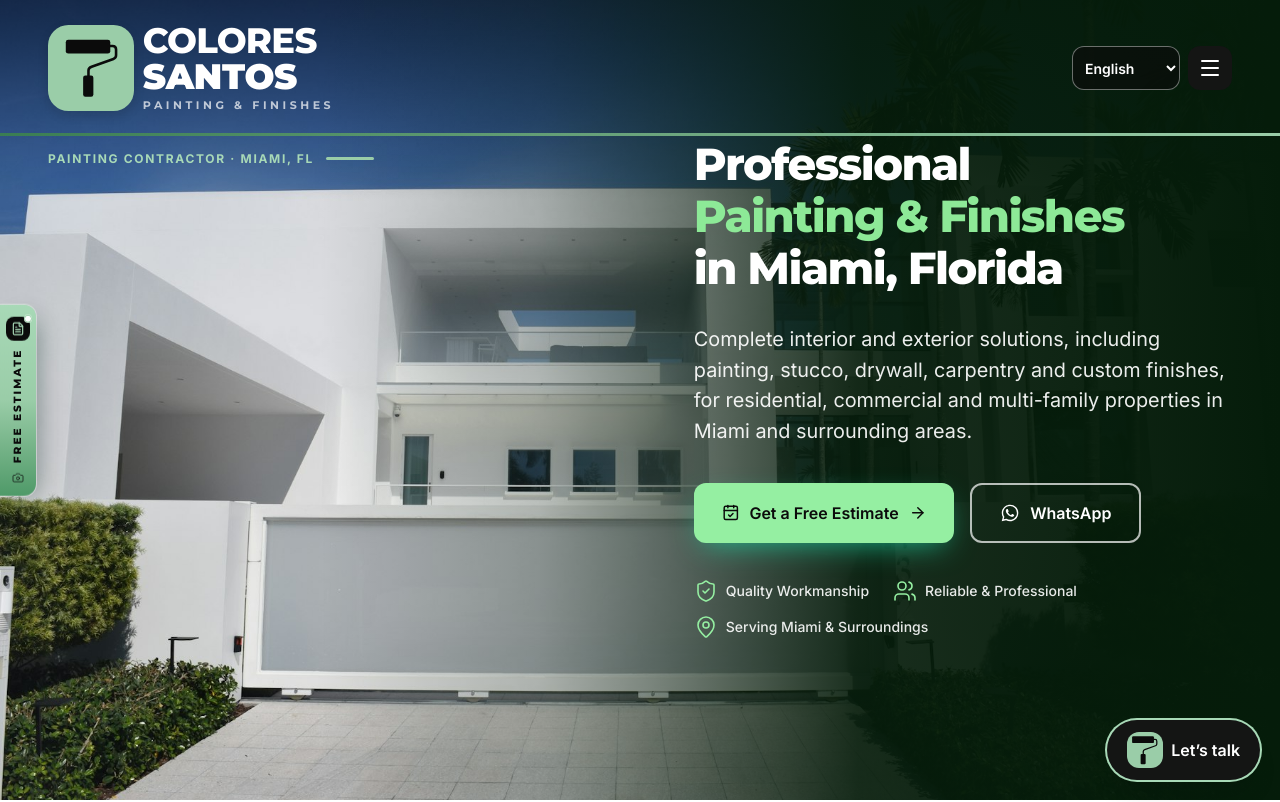
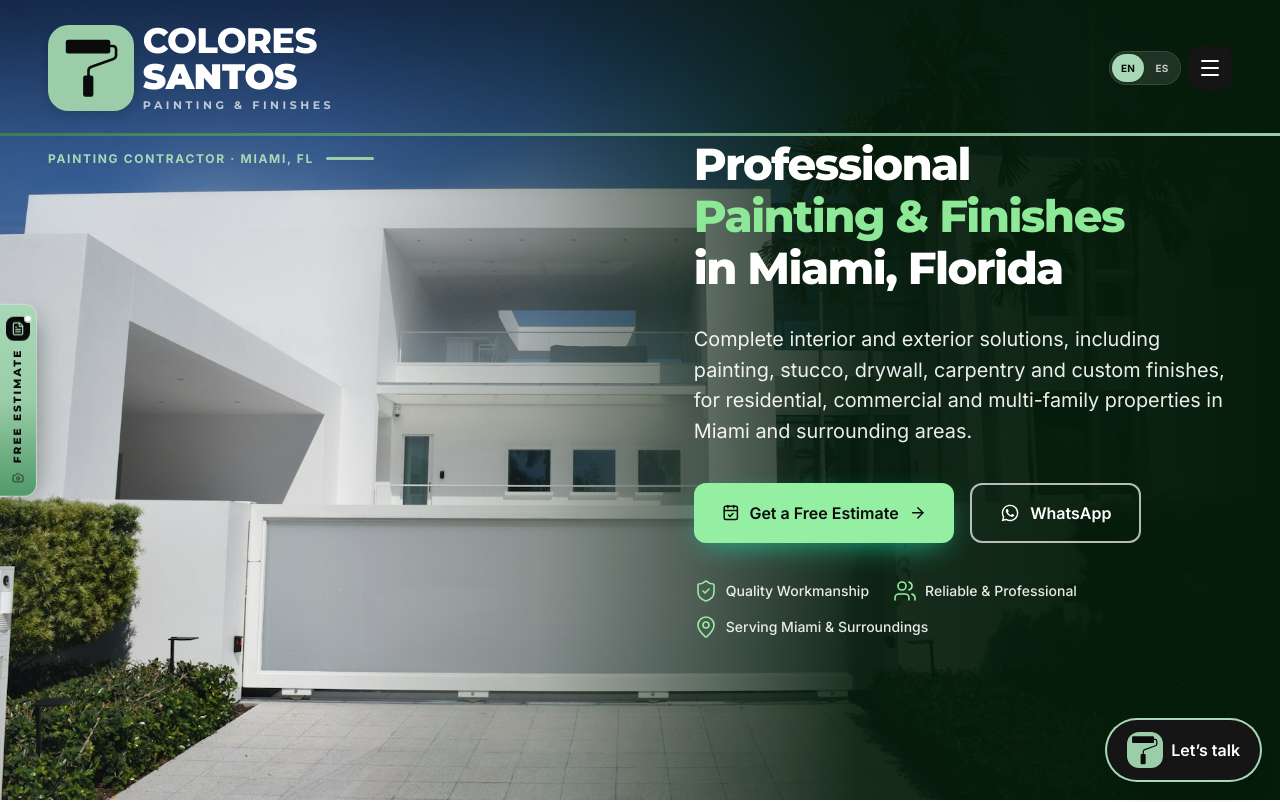
Before and after one commit to Guillemuhana/colores-santos, a React (Vite) app: page / in a window 1280 px wide. Shown: the top 802 px of the page. Built offline with nearby package versions, Linux system fonts and the light colour scheme.

Commit message:
Refine header language control into compact EN ES pill

```diff
--- a/src/components/Header.jsx
+++ b/src/components/Header.jsx
@@ -84,11 +84,13 @@ export default function Header() {
         </nav>
         {!overlay && <div className="hidden min-[1800px]:block"><EstimateButton size="sm" /></div>}
         <div className="ml-auto flex shrink-0 items-center gap-2 2xl:ml-0">
-          <label className="sr-only" htmlFor="site-language">Idioma / Language</label>
-          <select id="site-language" value={language} onChange={event => setLanguage(event.target.value)} className={`min-h-11 w-[92px] cursor-pointer rounded-xl border px-2 text-xs font-semibold outline-none focus-visible:ring-2 focus-visible:ring-brand-400 md:w-[108px] md:text-sm ${overlay ? 'border-white/40 bg-forest-950/65 text-white' : 'border-brand-300 bg-white text-forest-950'}`}>
-            <option value="en" lang="en">English</option>
-            <option value="es" lang="es">Español</option>
-          </select>
+          <div id="site-language" role="group" aria-label="Idioma / Language" className={`inline-flex items-center gap-0.5 rounded-full p-0.5 ring-1 transition-colors ${overlay ? 'bg-white/10 ring-white/20 backdrop-blur-sm' : 'bg-brand-50/70 ring-brand-200/80'}`}>
+            {[['en', 'EN', 'English'], ['es', 'ES', 'Español']].map(([value, label, name]) => (
+              <button key={value} type="button" lang={value} aria-label={name} title={name} aria-pressed={language === value} onClick={() => setLanguage(value)} className={`grid h-7 w-8 place-items-center rounded-full text-[10px] font-bold tracking-wide transition-colors focus-visible:outline-2 focus-visible:outline-offset-2 focus-visible:outline-brand-400 ${language === value ? 'bg-brand-300 text-forest-950 shadow-sm' : overlay ? 'text-white/75 hover:bg-white/10 hover:text-white' : 'text-forest-800/65 hover:bg-brand-100 hover:text-forest-950'}`}>
+                {label}
+              </button>
+            ))}
+          </div>
         <button className="grid size-11 place-items-center rounded-xl bg-forest-900 text-white 2xl:hidden" onClick={() => setMobile((v) => !v)} aria-expanded={mobile} aria-label={translate("Menu")}>
           {mobile ? <X /> : <Menu />}
         </button>
```
